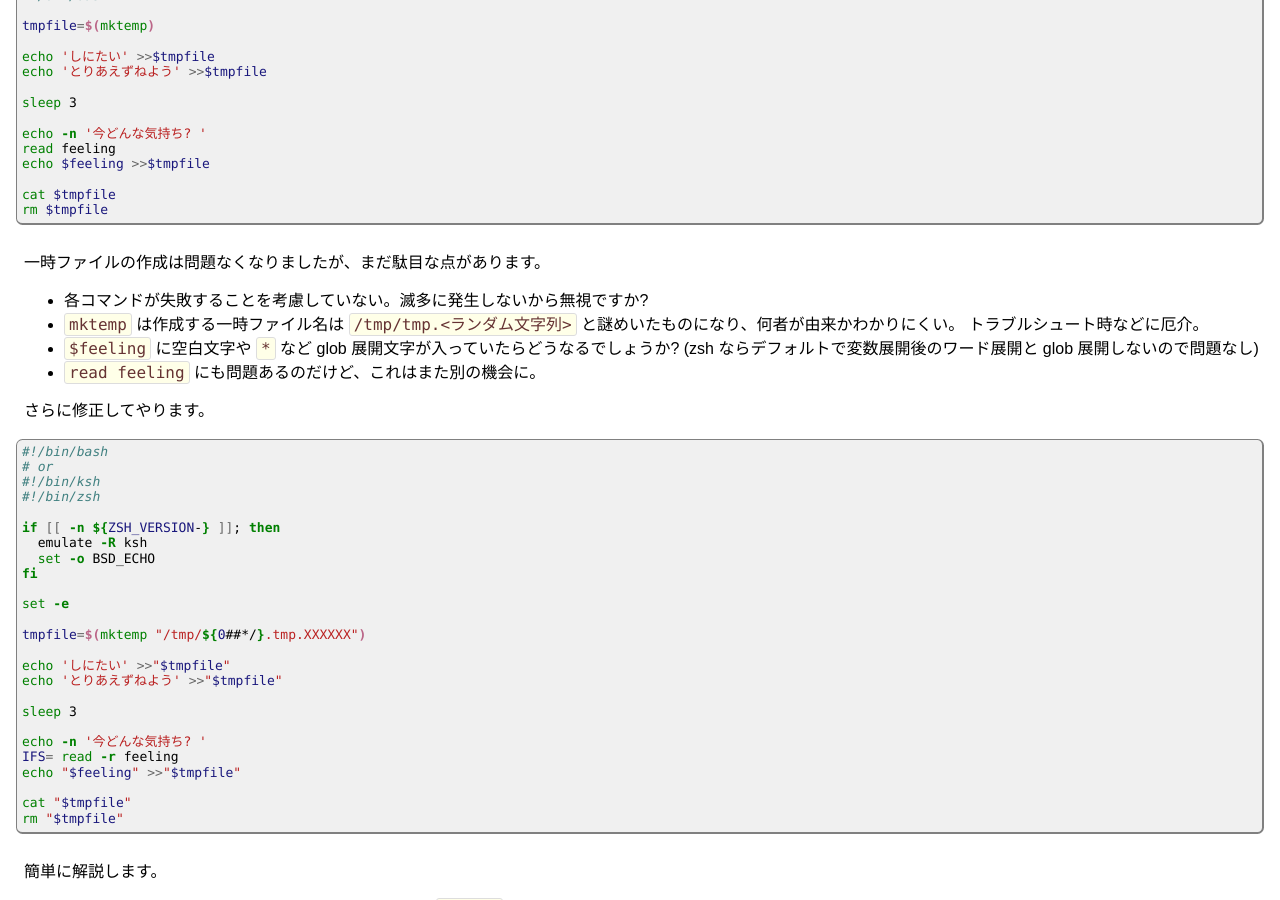
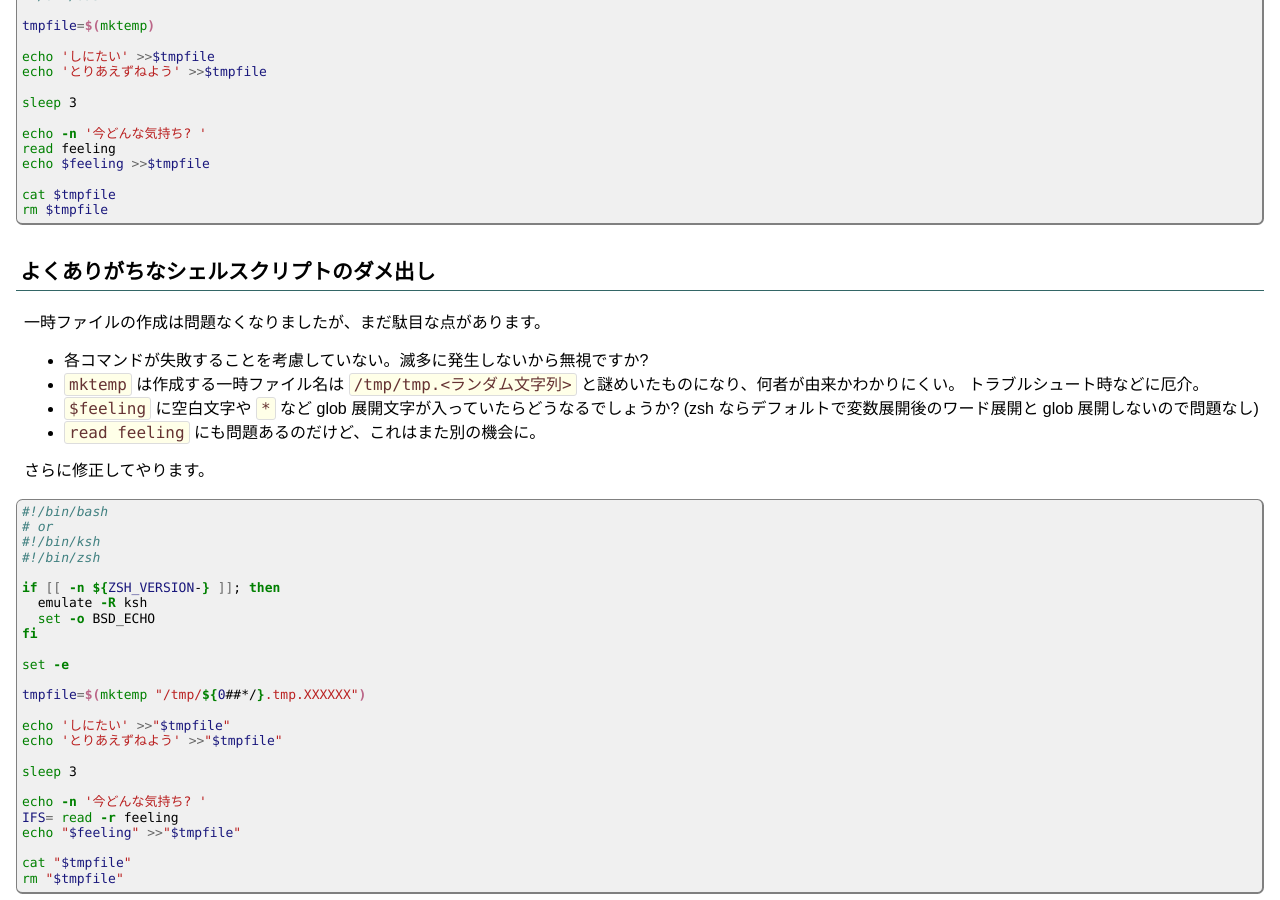
Before and after one commit to fumiyas/fumiyas.github.io, a Jekyll site: the page built from _posts/2013-12-06-tempfile.sh-advent-calendar.md, in a window 1280 px wide and 900 px high, scrolled down 957 px. Built offline with Jekyll 4.4.1, drawn with Linux system fonts in a browser that asks for light colours; Markdown is read by kramdown in place of the engine named in the settings; comment, search, counter and statistics services are not loaded.

Commit message:
Split section and add a section title

````diff
--- a/_posts/2013-12-06-tempfile.sh-advent-calendar.md
+++ b/_posts/2013-12-06-tempfile.sh-advent-calendar.md
@@ -78,6 +78,9 @@ echo $feeling >>$tmpfile
 cat $tmpfile
 rm $tmpfile
 ```
+
+よくありがちなシェルスクリプトのダメ出し
+----------------------------------------------------------------------
 
 一時ファイルの作成は問題なくなりましたが、まだ駄目な点があります。
 
````
